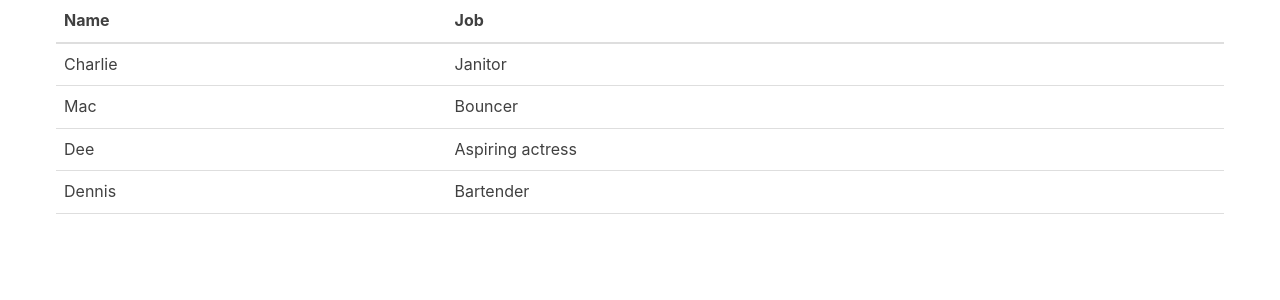
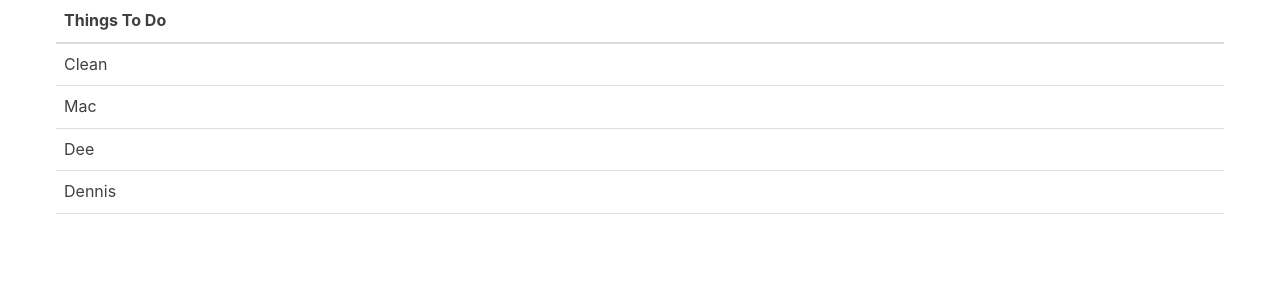
Before and after one commit to AngryGrizzlyBear/ToDoSomething, a React (Create React App) app in the folder react-tutorial/: page / in a window 1280 px wide. Shown: the top 300 px of the page. Built offline with nearby package versions, Linux system fonts and the light colour scheme.

Commit message:
Refactored list

```diff
--- a/react-tutorial/src/components/App.js
+++ b/react-tutorial/src/components/App.js
@@ -1,13 +1,26 @@
-import React, {Component } from 'react';
+import React, {Component} from 'react';
 import Table from './Table';
-
 
 
 class App extends Component {
     render() {
+        const tasks = [
+            {
+                chore: 'Clean',
+            },
+            {
+                chore: 'Mac',
+            },
+            {
+                chore: 'Dee',
+            },
+            {
+                chore: 'Dennis',
+            },
+        ];
         return (
             <div className="container">
-                <Table />
+                <Table taskData={tasks}/>
             </div>
         )
     }
--- a/react-tutorial/src/components/Table.js
+++ b/react-tutorial/src/components/Table.js
@@ -4,42 +4,33 @@ const TableHeader = () => {
     return (
         <thead>
         <tr>
-            <th>Name</th>
-            <th>Job</th>
+            <th>Things To Do</th>
         </tr>
         </thead>
     )
 };
 
-const TableBody = () => {
-    return (
-        <tbody>
-        <tr>
-            <td>Charlie</td>
-            <td>Janitor</td>
-        </tr>
-        <tr>
-            <td>Mac</td>
-            <td>Bouncer</td>
-        </tr>
-        <tr>
-            <td>Dee</td>
-            <td>Aspiring actress</td>
-        </tr>
-        <tr>
-            <td>Dennis</td>
-            <td>Bartender</td>
-        </tr>
-        </tbody>
-    )
+const TableBody = props => {
+    const rows = props.taskData.map((row, index) => {
+        return (
+            <tr key={index}>
+                <td>{row.chore}</td>
+            </tr>
+        )
+    });
+
+    return <tbody>{rows}</tbody>
 };
 
 class Table extends Component {
     render() {
+
+        const {taskData} = this.props;
+
         return (
             <table>
                 <TableHeader/>
-                <TableBody/>
+                <TableBody taskData={taskData}/>
             </table>
         )
     }
```
